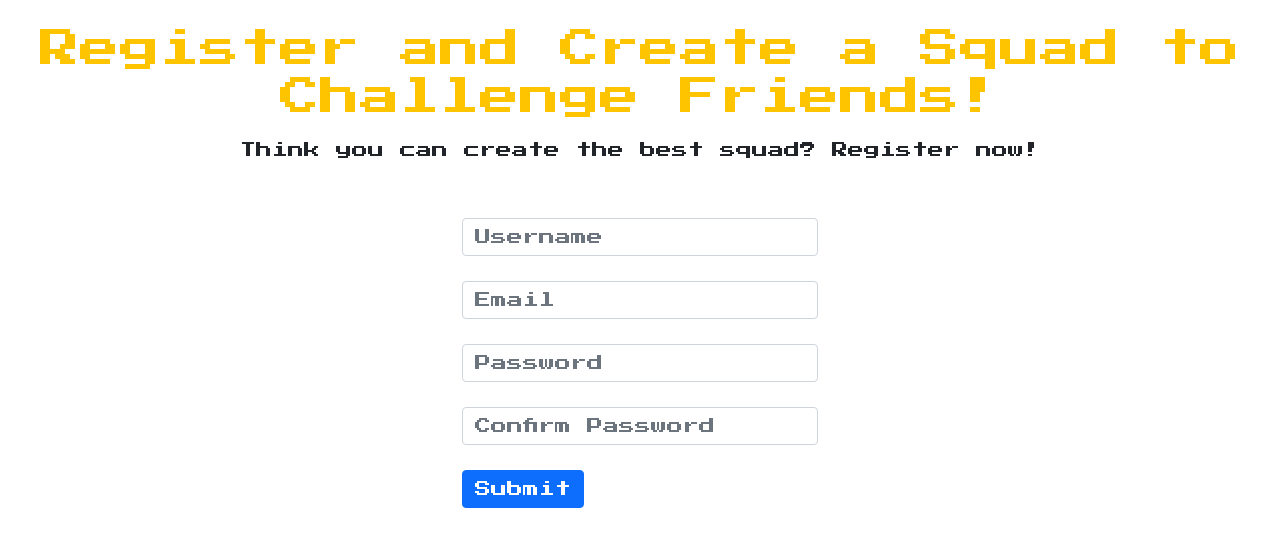
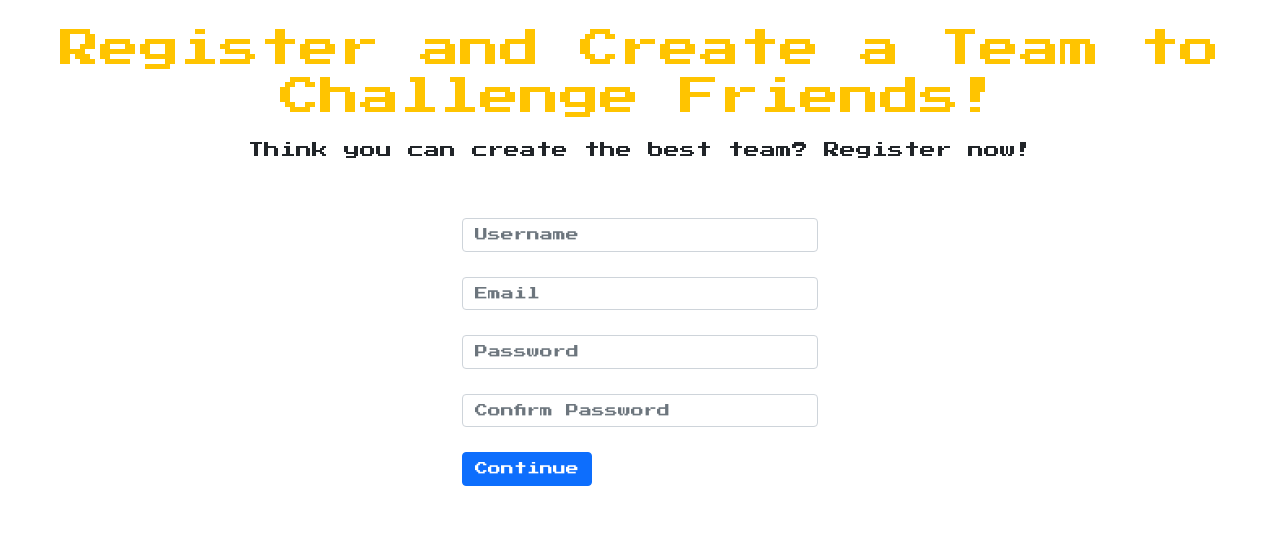
Before and after one commit to tiffanyjoyce/PokemonBattle, a Flask app: page /register in a window 1280 px wide. Shown: the part 82-629 px from the top of the page. Run offline with Flask 3, Linux system fonts and the light colour scheme.

Commit message:
register working

```diff
--- a/app/auth/auth_templates/login.html
+++ b/app/auth/auth_templates/login.html
@@ -11,13 +11,13 @@
             {{ form.hidden_tag() }}
         </div>
         <div class = 'username'>
-            {{ form.username(class='form-control', placeholder='Username') }}
+            {{ form.username(class='username-form form-control', placeholder='Username') }}
         </div>
         <div class="password">
-            {{ form.password(class='form-control', placeholder='Password') }}
+            {{ form.password(class='password-form form-control', placeholder='Password') }}
         </div>
         <div class ="submit">
-            {{ form.submit(class='btn btn-primary') }}
+            {{ form.submit(class='submit-button btn btn-primary', value='Login') }}
         </div>
         </form>
 
--- a/app/auth/auth_templates/register.html
+++ b/app/auth/auth_templates/register.html
@@ -3,8 +3,8 @@
 {% block content %}
 
 
-<h1>Register and Create a Squad to Challenge Friends!</h1>
-<h5>Think you can create the best squad? Register now!</h5>
+<h1>Register and Create a Team to Challenge Friends!</h1>
+<h5>Think you can create the best team? Register now!</h5>
 <div class="container">
     <div class="row justify-content-center">
         <form method="POST" class="col-4">
@@ -12,19 +12,19 @@
             {{ form.hidden_tag() }}
         </div>
         <div class="username2">
-            {{ form.username(class='form-control', placeholder='Username') }}
+            {{ form.username(class='username2-form form-control', placeholder='Username') }}
         </div>
         <div class="email">
-            {{ form.email(class='form-control', placeholder='Email') }}
+            {{ form.email(class='email-form form-control', placeholder='Email') }}
         </div>
         <div class="password2">
-            {{ form.password(class='form-control', placeholder='Password') }}
+            {{ form.password(class='password2-form form-control', placeholder='Password') }}
         </div>
         <div class="confirm-password">
-            {{ form.confirm_password(class='form-control', placeholder='Confirm Password') }}
+            {{ form.confirm_password(class='confirm-password-form form-control', placeholder='Confirm Password') }}
         </div>
         <div class ="submit2">
-            {{ form.submit(class='btn btn-primary', placeholder='Submit') }}
+            {{ form.submit(class='submit2-button btn btn-primary', value='Continue') }}
         </div>
         </form>
 
--- a/app/auth/routes.py
+++ b/app/auth/routes.py
@@ -57,7 +57,7 @@ def registerPage():
             user = User(username, email, password)
             user.saveUser()
 
-            flash(f'Welcome to INSTURBlog {user.username}', 'success')
+            flash(f'Welcome to PokeBattle {user.username}', 'success')
             return redirect(url_for('auth.loginPage'))
     return render_template('register.html', form=form)
 
--- a/app/ig/forms.py
+++ b/app/ig/forms.py
@@ -13,3 +13,6 @@ class UpdatePostForm(FlaskForm):
     img_url = StringField('Image URL')
     body = StringField('Body')
     submit = SubmitField()
+
+class SearchPokemonForm(FlaskForm):
+    name= StringField('Name', validators = [DataRequired()])
--- a/app/models.py
+++ b/app/models.py
@@ -54,3 +54,7 @@ class Post(db.Model):
     def deletePost(self):
         db.session.delete(self)
         db.session.commit()
+
+# class Pokemon(db.Model):
+#     name = db.Column(db.String, primary_key=True)
+#     ability= db.Column(db.String)
--- a/app/routes.py
+++ b/app/routes.py
@@ -1,5 +1,6 @@
 
 from app import app
+import requests, json
 
 from flask import render_template, request, url_for, redirect
 from flask_login import current_user, login_user, logout_user
--- a/app/static/main.css
+++ b/app/static/main.css
@@ -2,22 +2,31 @@
     font-family: 'Press Start 2P', cursive;
 }
 .login-form{
-    padding: 100px;
     min-width: 400px;
 }
 .username {
-    padding-bottom: 50px;
+    padding-top: 100px;
+    padding-bottom: 30px;
     min-width: 300px;
 
 }
+.username-form{
+    font-size: small;
+}
 .password {
     min-width: 300px;
-    padding-bottom: 50px;
+    padding-bottom: 30px;
 
+}
+.password-form{
+    font-size: small;
 }
 .submit{
     min-width: 300px;
     width: 300px;
+}
+.submit-button{
+    font-size: small;
 }
 h1{
     margin-top:25px;
@@ -33,12 +42,43 @@ h5{
     padding-top:50px;
     padding-bottom: 25px;
 }
+.username2-form{
+    font-size: small;
+}
 .email{
     padding-bottom: 25px;
+}
+.email-form{
+    font-size: small;
 }
 .password2{
     padding-bottom: 25px;
 }
+.password2-form{
+    font-size: small;
+}
 .confirm-password{
     padding-bottom: 25px;
 }
+.confirm-password-form{
+    font-size: small;
+}
+.submit2-button{
+    font-size: small;
+}
+.button-container{
+    display: flex;
+    flex-direction: column;
+    justify-content: center;
+    align-items: center;
+    align-content: center;
+    gap: 20px;
+    margin: 100px;
+    position: relative;
+}
+.register-button{
+    width: 400px;
+}
+.signin-button{
+    width: 400px;
+}
--- a/requirements.txt
+++ b/requirements.txt
@@ -1,4 +1,6 @@
 alembic==1.10.2
+certifi==2022.12.7
+charset-normalizer==3.1.0
 click==8.1.3
 Flask==2.2.3
 Flask-Login==0.6.2
@@ -6,6 +8,7 @@ Flask-Migrate==4.0.4
 Flask-SQLAlchemy==3.0.3
 Flask-WTF==1.1.1
 greenlet==2.0.2
+idna==3.4
 importlib-metadata==6.1.0
 itsdangerous==2.1.2
 Jinja2==3.1.2
@@ -13,8 +16,10 @@ Mako==1.2.4
 MarkupSafe==2.1.2
 psycopg2-binary==2.9.5
 python-dotenv==1.0.0
+requests==2.28.2
 SQLAlchemy==2.0.7
 typing_extensions==4.5.0
+urllib3==1.26.15
 Werkzeug==2.2.3
 WTForms==3.0.1
 zipp==3.15.0
```
Also changed, not shown: app/ig/routes.py (+22 -1 lines), app/templates/index.html (+6 -3 lines), 1 other file.
